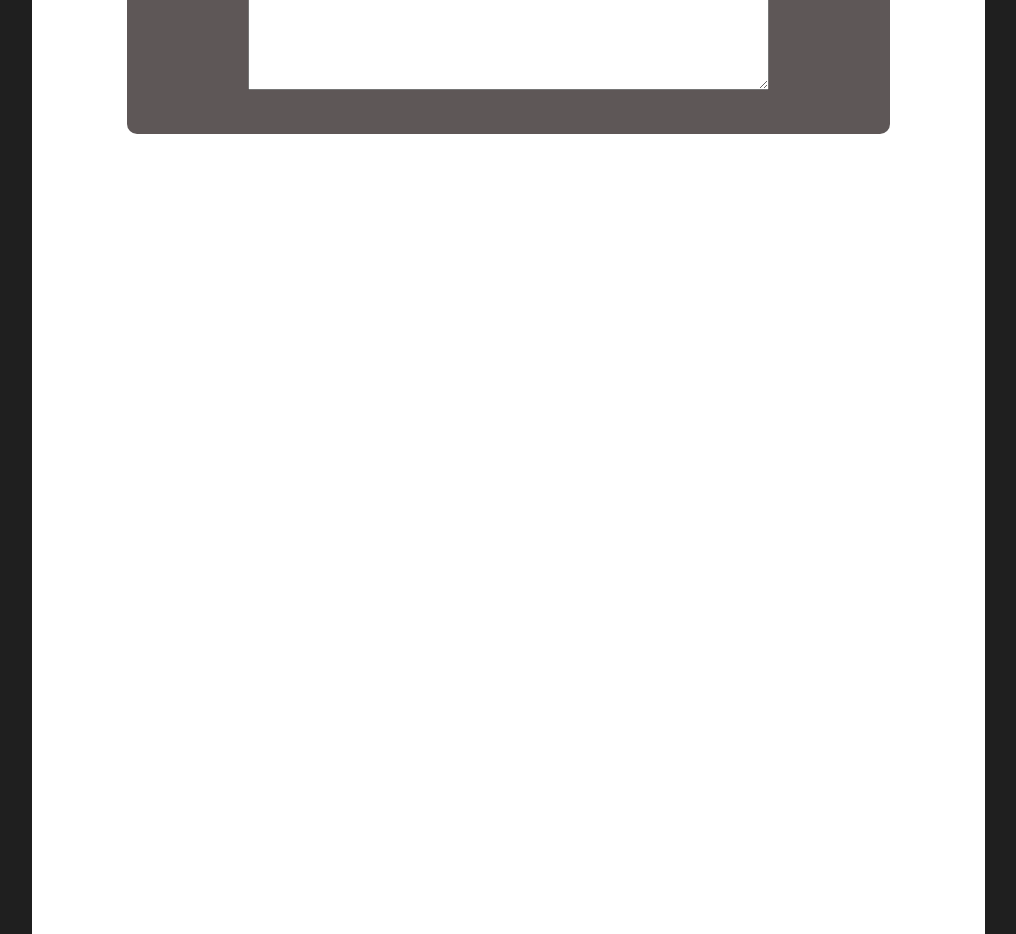
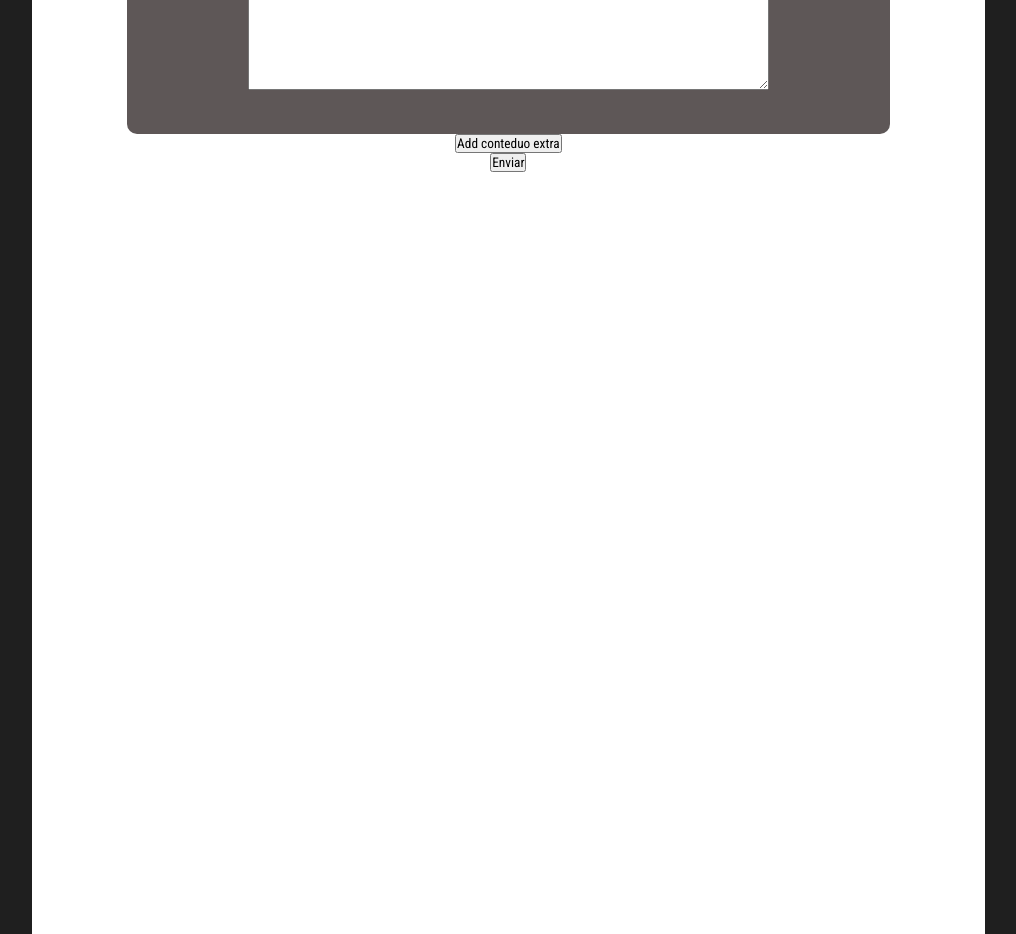
Before and after one commit to vicemanu/admin-metanoia, a React (Vite) app: page /admin in a window 1280 px wide. Shown: the part 1120-2054 px from the top of the page, without its empty margins (242-1258 px from the left). Built offline with nearby package versions, Linux system fonts and the light colour scheme.

Commit message:
Avançando um pouco com a construção de formularios

```diff
--- a/src/pages/Admin/index.jsx
+++ b/src/pages/Admin/index.jsx
@@ -1,7 +1,20 @@
+import { useState } from 'react'
 import Conteudo from '../../components/Conteudo'
 import './admin.css'
 
+
+
 export default function Admin() {
+
+    const [conteudo, setConteudo] = useState([""])
+
+    function addConteudo(e) {
+        e.preventDefault()
+
+        setConteudo([...conteudo, ""])
+    }
+
+
     return(
         <div className='admin_page'>
             <div className='Menu'></div>
@@ -25,7 +38,13 @@ export default function Admin() {
                         </label>
                     </div>
 
+
+
                     <Conteudo/>
+
+                    <button onClick={addConteudo}>Add conteduo extra</button>
+
+                    <button type="submit">Enviar</button>
                 </form>
             </div>
         </div>
```
